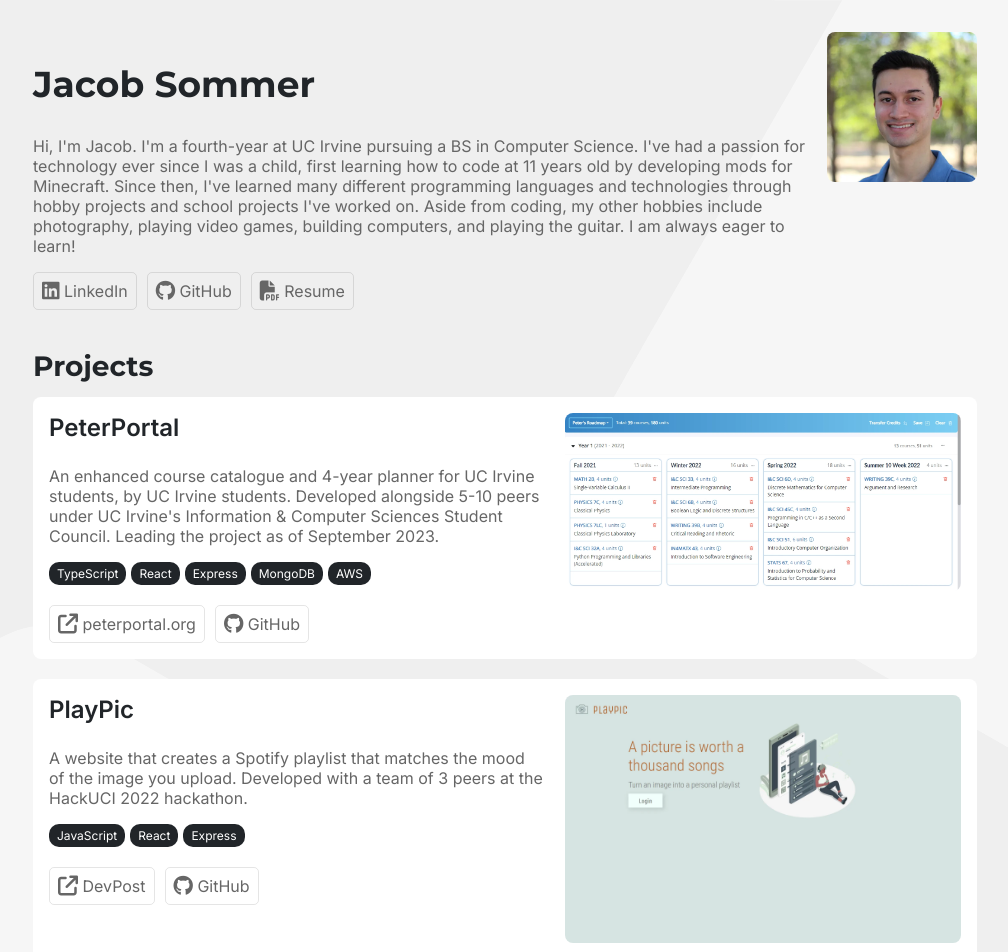
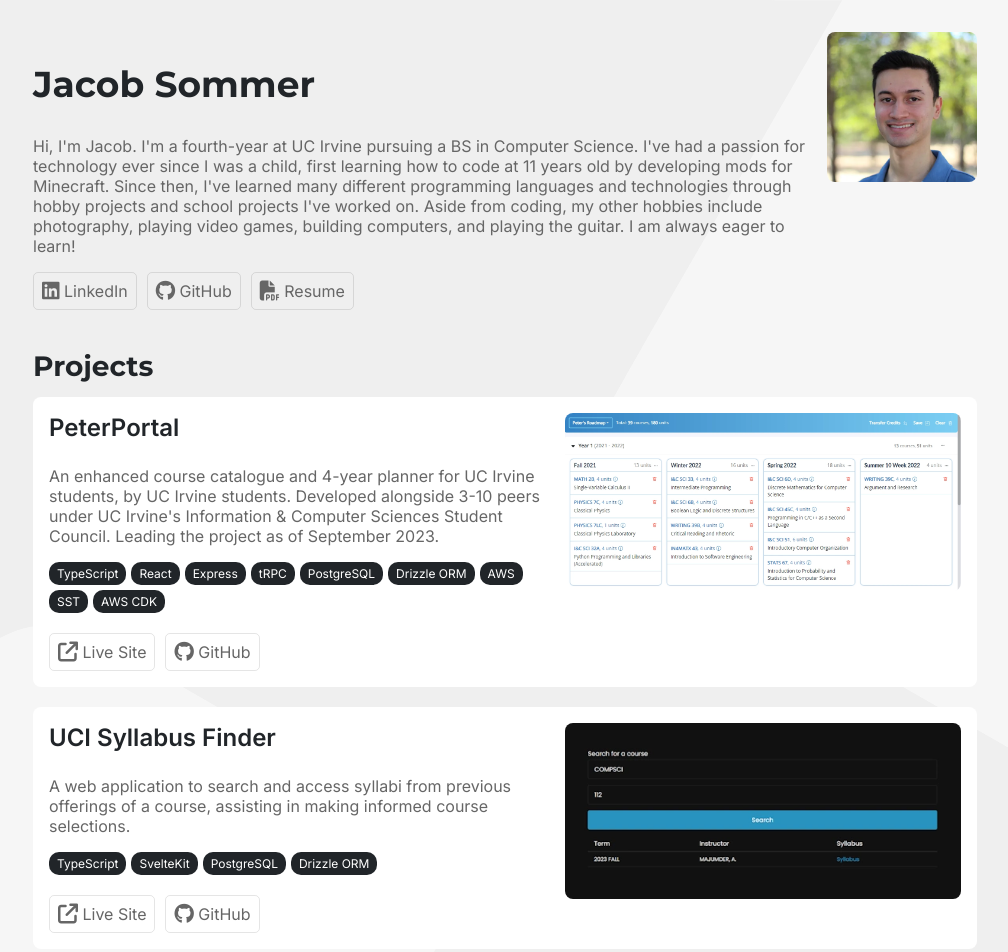
Before and after one commit to js0mmer/js0mmer.github.io, a Svelte app: page / in a window 1280 px wide. Shown: the top 952 px of the page, without its empty margins (135-1143 px from the left). Built offline with nearby package versions, Linux system fonts and the light colour scheme.

Commit message:
Update projects/resume

```diff
--- a/src/App.svelte
+++ b/src/App.svelte
@@ -37,10 +37,10 @@
         <Project
           title="PeterPortal"
           img="peterportal.webp"
-          content="An enhanced course catalogue and 4-year planner for UC Irvine students, by UC Irvine students. Developed alongside 5-10 peers under UC Irvine's Information & Computer Sciences Student Council. Leading the project as of September 2023."
+          content="An enhanced course catalogue and 4-year planner for UC Irvine students, by UC Irvine students. Developed alongside 3-10 peers under UC Irvine's Information & Computer Sciences Student Council. Leading the project as of September 2023."
           links={[
             {
-              title: 'peterportal.org',
+              title: 'Live Site',
               url: 'https://peterportal.org',
               icon: 'fa-solid fa-arrow-up-right-from-square'
             },
@@ -50,13 +50,36 @@
               icon: 'fa-brands fa-github'
             }
           ]}
-          tags={['TypeScript', 'React', 'Express', 'MongoDB', 'AWS']}
+          tags={['TypeScript', 'React', 'Express', 'tRPC', 'PostgreSQL', 'Drizzle ORM', 'AWS', 'SST', 'AWS CDK']}
+        />
+        <Project
+          title="UCI Syllabus Finder"
+          img="syllabusfinder.webp"
+          content="A web application to search and access syllabi from previous offerings of a course, assisting in making informed course selections."
+          links={[
+            {
+              title: 'Live Site',
+              url: 'https://uci-syllabus-finder.vercel.app/',
+              icon: 'fa-solid fa-arrow-up-right-from-square'
+            },
+            {
+              title: 'GitHub',
+              url: 'https://github.com/js0mmer/uci-syllabus-finder',
+              icon: 'fa-brands fa-github'
+            }
+          ]}
+          tags={['TypeScript', 'SvelteKit', 'PostgreSQL', 'Drizzle ORM']}
         />
         <Project
           title="PlayPic"
           img="playpic.webp"
           content="A website that creates a Spotify playlist that matches the mood of the image you upload. Developed with a team of 3 peers at the HackUCI 2022 hackathon."
           links={[
+            {
+              title: 'Live Site',
+              url: 'https://playpic-demo.vercel.app/',
+              icon: 'fa-solid fa-arrow-up-right-from-square'
+            },
             {
               title: 'DevPost',
               url: 'https://devpost.com/software/hackuci-jwe3al',
@@ -141,7 +164,6 @@
 
   @media screen and (max-width: 768px) {
     .about {
-      /* flex-direction: column; */
       flex-flow: column-reverse;
       gap: 0;
     }
```
Also changed, not shown: public/syllabusfinder.webp (added), 1 other file (tests, documents, lock files or other folders).
